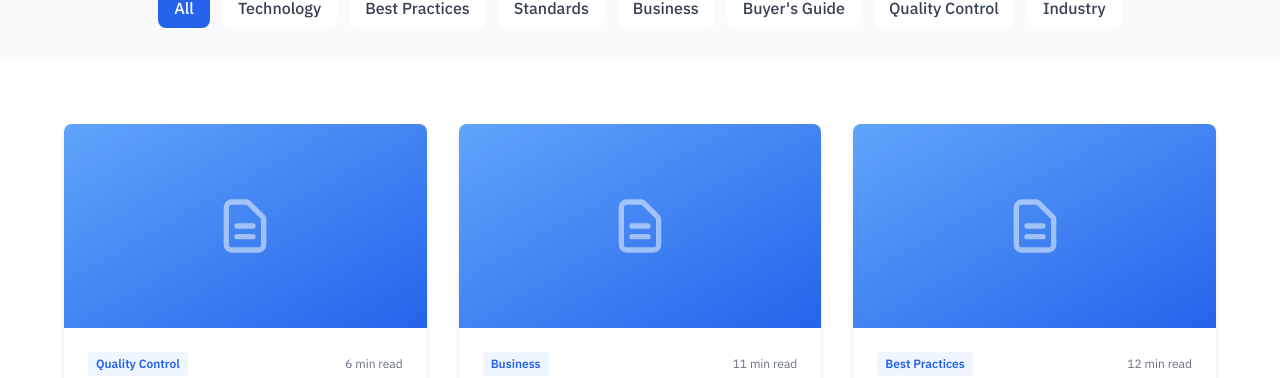
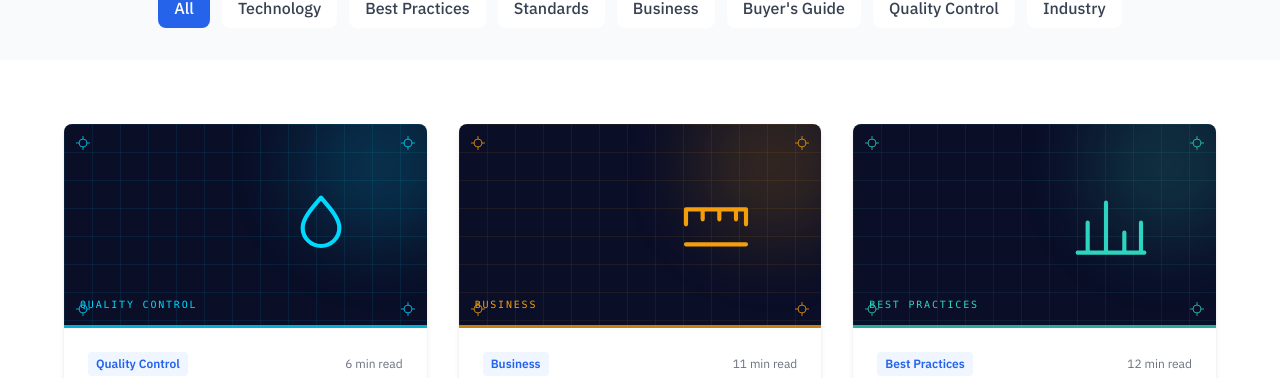
Before and after one commit to watchdogpedro/ascinternational.com, a Next.js app: page /blog in a window 1280 px wide. Shown: the part 414-792 px from the top of the page. Built offline with nearby package versions, Linux system fonts and the light colour scheme; no server answers.

Commit message:
Blog index: use BlogCover instead of the repeated gradient block

```diff
--- a/src/app/blog/page.tsx
+++ b/src/app/blog/page.tsx
@@ -3,6 +3,7 @@ import Header from "@/components/Header";
 import Footer from "@/components/Footer";
 import Breadcrumb from "@/components/Breadcrumb";
 import Link from "next/link";
+import BlogCover from "@/components/BlogCover";
 
 export const metadata: Metadata = {
   title: "Blog - Electronics Inspection Insights | ASC International",
@@ -292,13 +293,11 @@ export default function Blog() {
                     href={`/blog/${post.slug}`}
                     className="bg-white rounded-lg shadow-md hover:shadow-xl transition-shadow overflow-hidden group"
                   >
-                    <div className="aspect-video bg-gray-200 relative overflow-hidden">
-                      <div className="absolute inset-0 bg-gradient-to-br from-blue-400 to-blue-600 flex items-center justify-center">
-                        <svg className="w-16 h-16 text-white opacity-50" fill="none" stroke="currentColor" viewBox="0 0 24 24">
-                          <path strokeLinecap="round" strokeLinejoin="round" strokeWidth={2} d="M9 12h6m-6 4h6m2 5H7a2 2 0 01-2-2V5a2 2 0 012-2h5.586a1 1 0 01.707.293l5.414 5.414a1 1 0 01.293.707V19a2 2 0 01-2 2z" />
-                        </svg>
-                      </div>
-                    </div>
+                    <BlogCover
+                      category={post.category}
+                      slug={post.slug}
+                      className="aspect-video w-full"
+                    />
                     <div className="p-6">
                       <div className="flex items-center justify-between mb-3">
                         <span className="text-xs font-semibold text-blue-600 bg-blue-50 px-2 py-1 rounded">
```
